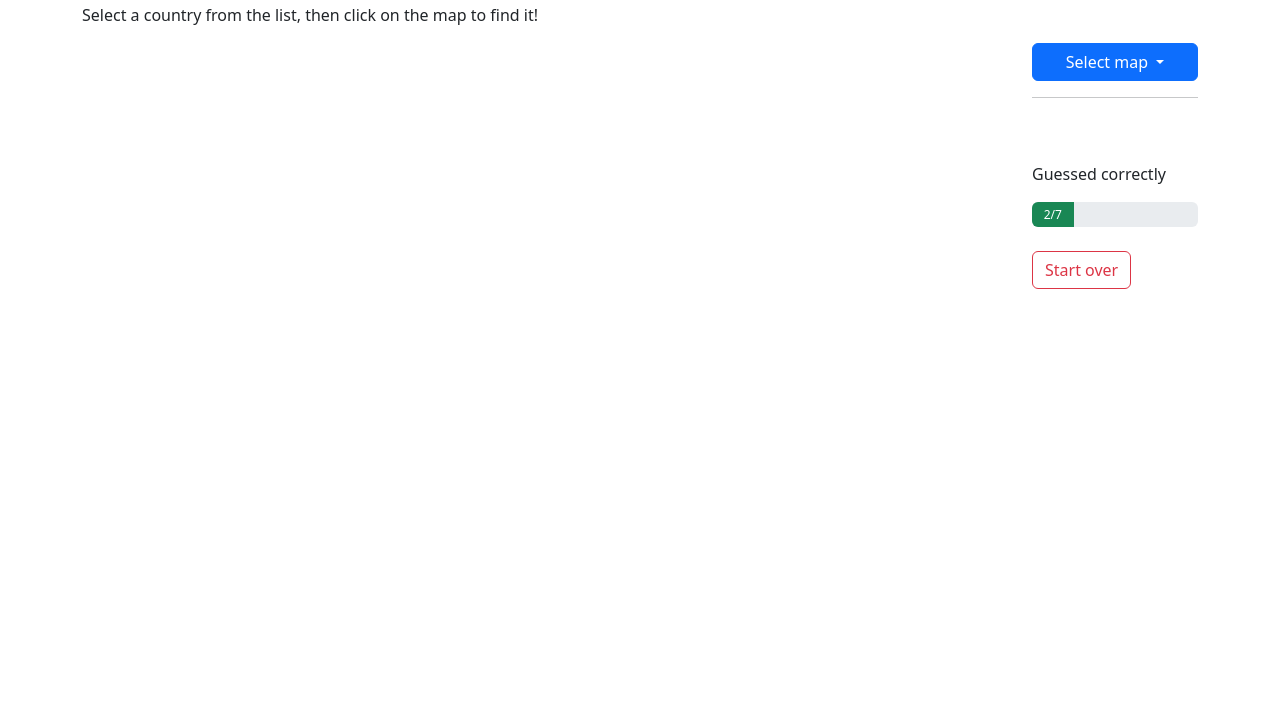
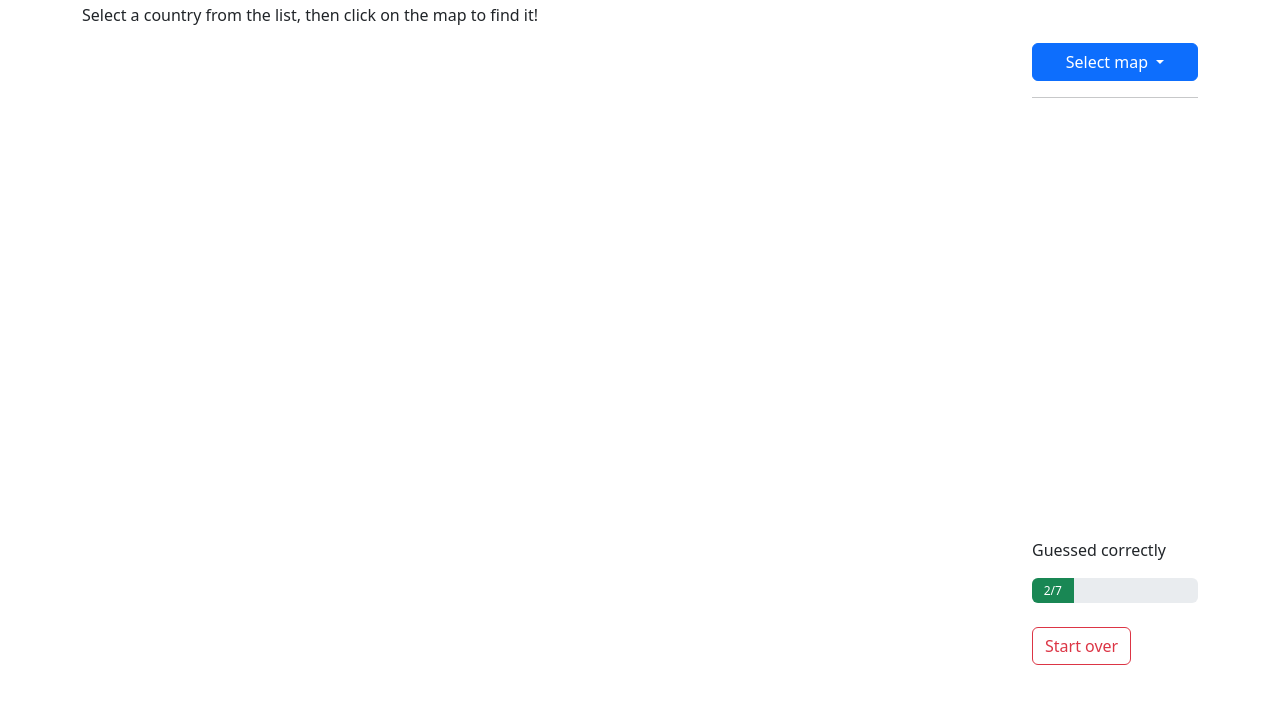
Before and after one commit to alixbergeret/learn-maps, a plain HTML site: page learn-maps.html in a window 1280 px wide. Shown: the part 69-772 px from the top of the page. Drawn offline with nearby package versions, Linux system fonts and the light colour scheme; some packages are replaced by stand-ins of ours; no server answers.

Commit message:
Work on list of countries interface, but not happy with it.

```diff
--- a/learn-maps.html
+++ b/learn-maps.html
@@ -26,7 +26,7 @@
 				</div>
 				<hr>
 
-				<div class="btn-group-vertical w-100" id="btn-group" role="group" aria-label="Vertical radio toggle button group"></div>
+				<div style="height: 400px; overflow-y: scroll; justify-content: start;" class="btn-group-vertical w-100 pt-3" id="btn-group" role="group" aria-label="Vertical radio toggle button group"></div>
 
 				<p class="mt-4">Guessed correctly</p>
 				<div style="height: 25px" class="progress" role="progressbar" aria-label="Success example" aria-valuenow="25" aria-valuemin="0" aria-valuemax="100">
```
